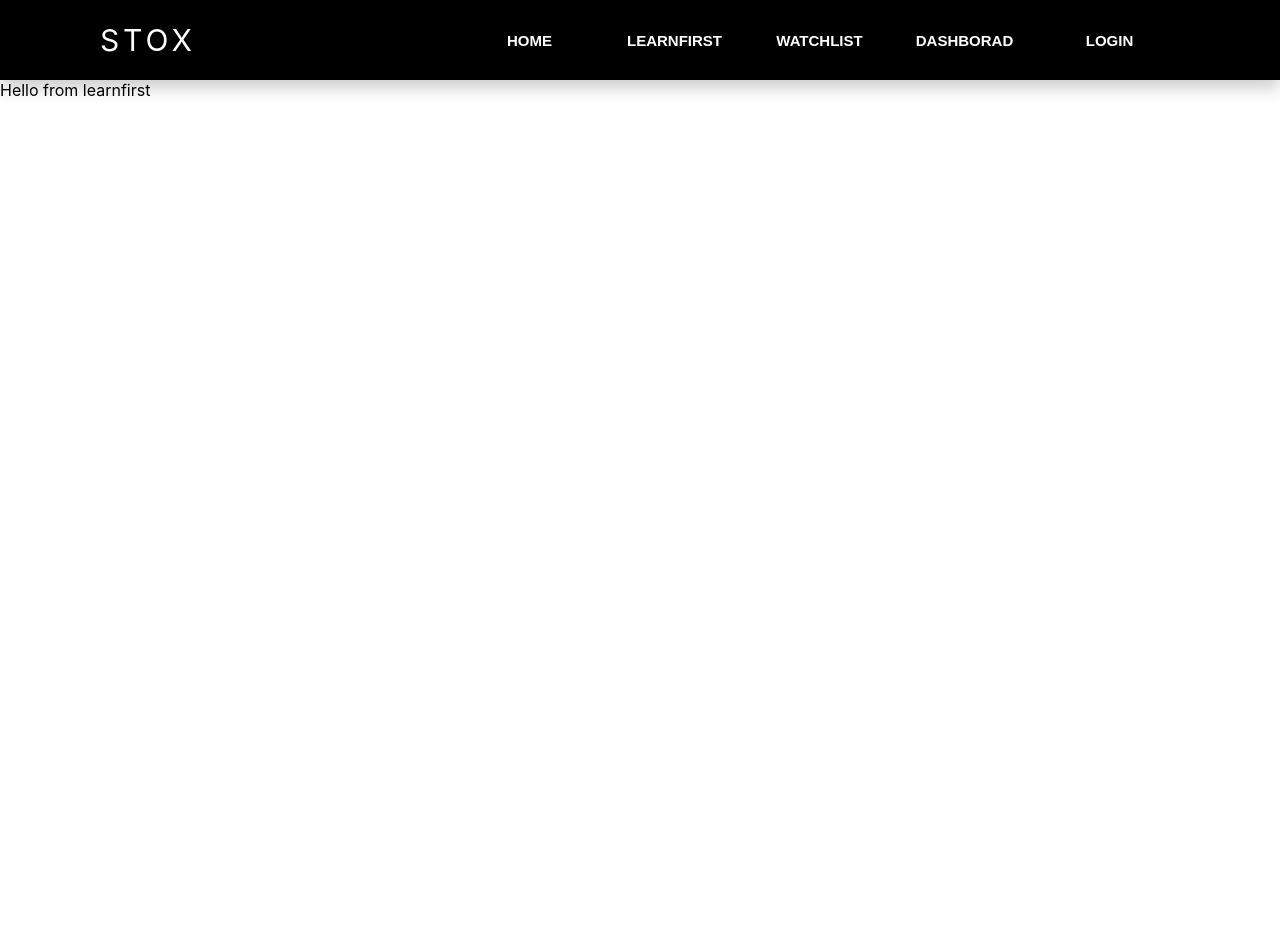
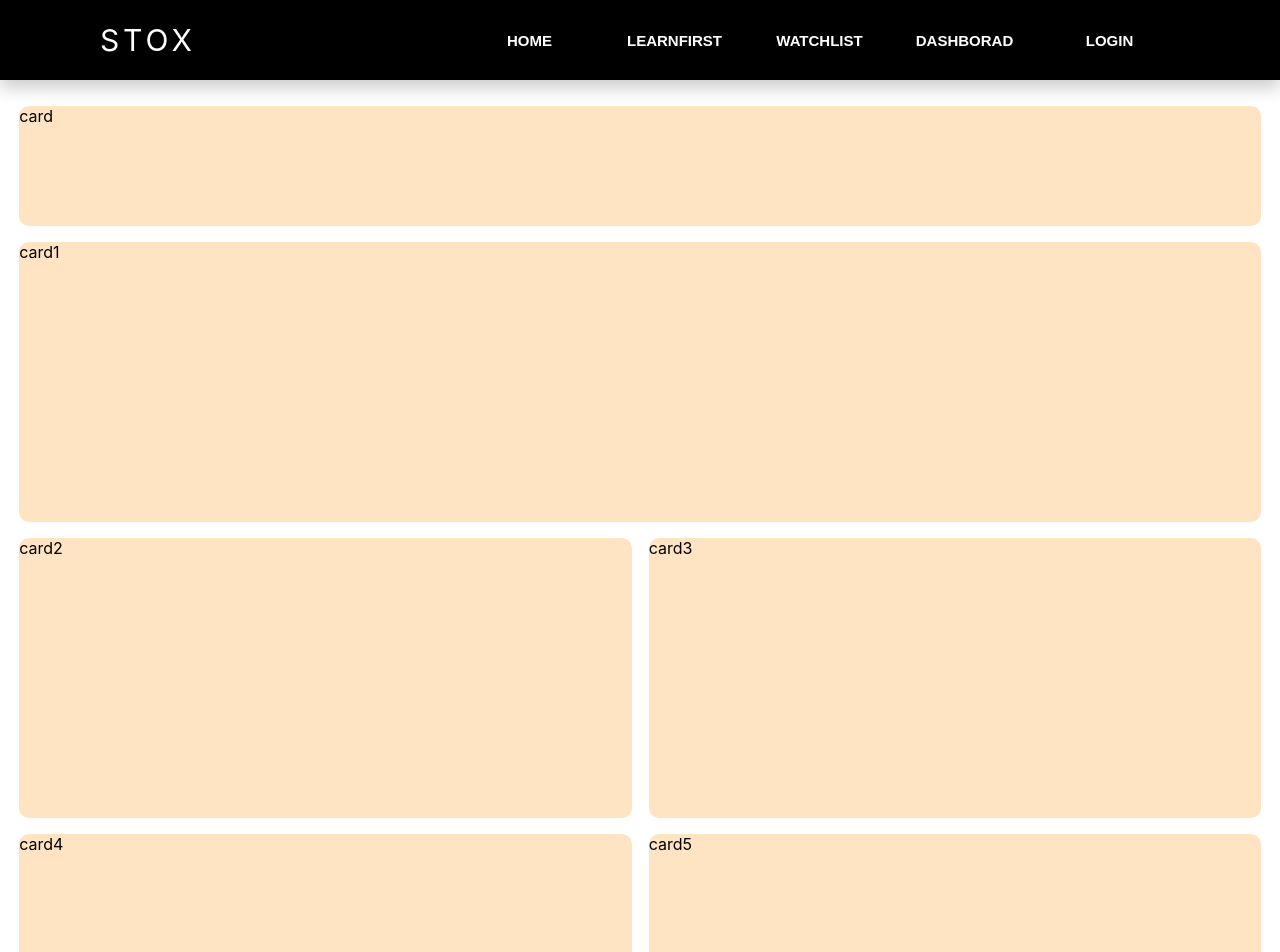
Before and after one commit to miteshp2110/SDP-1, a React (Create React App) app in the folder client/: page /learnfirst in a window 1280 px wide. Shown: the top 952 px of the page. Before the commit the page ends 800 px from the top, so only its background shows below. Built offline with nearby package versions, Linux system fonts and the light colour scheme.

Commit message:
added learnfirst

```diff
--- a/client/src/Components/LearnFirst/LearnFirst.jsx
+++ b/client/src/Components/LearnFirst/LearnFirst.jsx
@@ -1,9 +1,15 @@
-import React, { useState } from 'react';
+
+import './LearnFirstStyle.css'
 
 const LearnFirst=()=>{
   return(
-    <div>
-      Hello from learnfirst
+    <div className='LearnFirst_container'>
+      <div className="Journey_card_lf">card</div>
+      <div className='Card_lf' id='card1_lf'>card1</div>
+      <div className='CommonCard_lf' id='card2_lf'>card2</div>
+      <div className='CommonCard_lf' id='card3_lf'>card3</div>
+      <div className='CommonCard_lf' id='card4_lf'>card4</div>
+      <div className='CommonCard_lf' id='card5_lf'>card5</div>
     </div>
   )
 
--- /dev/null
+++ b/client/src/Components/LearnFirst/LearnFirstStyle.css
@@ -0,0 +1,76 @@
+.LearnFirst_container{
+    margin-top: 2%;
+    margin-left: 1.5%;
+    margin-right: 1.3% ;
+    width: 97%;
+    display: grid;
+    grid-template-areas: 'item1 item1 item1 item1 item1 item1'
+                         'item2 item2 item2 item2 item2 item2'
+                         'item3 item3 item3 item4 item4 item4'
+                         'item5 item5 item5 item6 item6 item6';
+    row-gap: 16px;
+    column-gap: 17px;
+
+
+}
+
+.Journey_card_lf{
+    grid-area: item1;
+    display: inline-block;
+    background-color: bisque;
+    width: 100%;
+    height: 15vh;
+    border-radius: 10px;
+
+
+
+
+}
+
+/* .Card{
+
+    background-color: bisque;
+    width: 100%;
+    height: 40vh;
+    border-radius: 10px;
+
+
+} */
+
+#card1_lf{
+    grid-area: item2;
+    display: inline-block;
+    background-color: bisque;
+    width: 100%;
+    height: 35vh;
+    border-radius: 10px;
+
+
+}
+
+.CommonCard_lf{
+    display: inline-block;
+    background-color: bisque;
+    width: 100%;
+    height: 35vh;
+    border-radius: 10px;
+
+}
+
+#card2_lf{
+    grid-area: item3;
+
+
+}
+#card3_lf{
+    grid-area: item4;
+
+}
+#card4_lf{
+    grid-area: item5;
+
+}
+#card5_lf{
+    grid-area: item6;
+
+}
```
